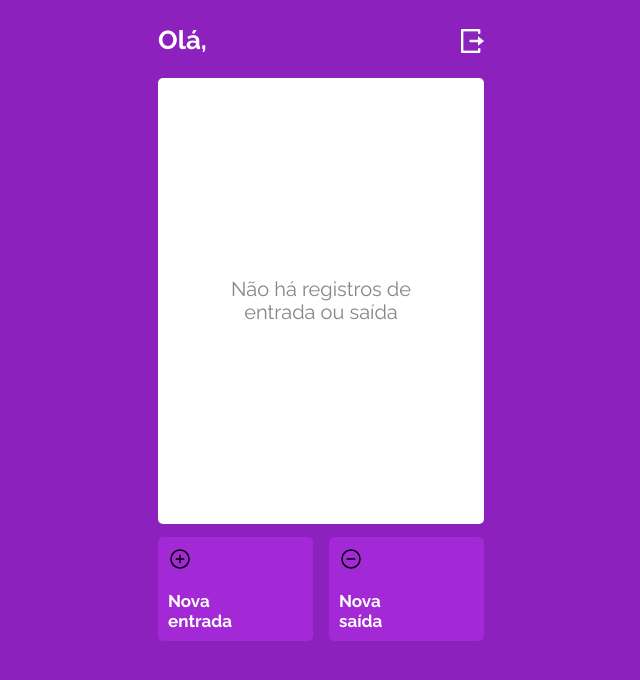
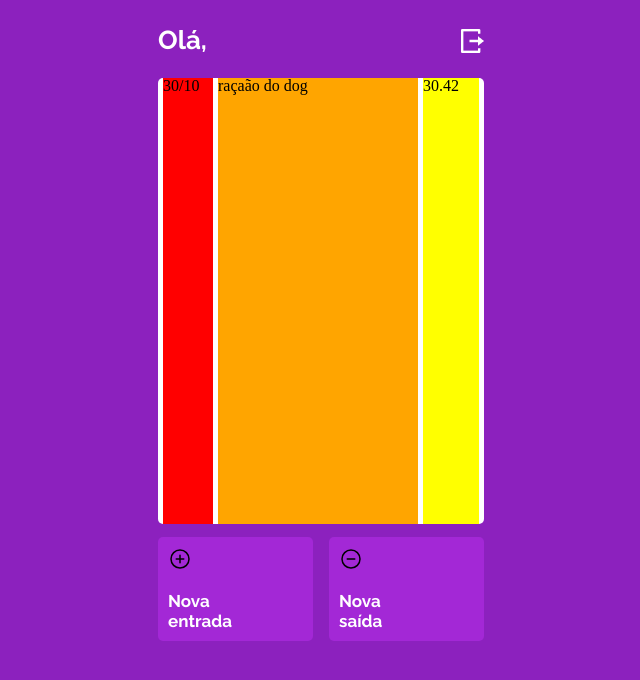
Before and after one commit to EduuCarvalho/projeto14-mywallet-front, a React (Create React App) app: page /paymentshistory in a window 1280 px wide. Shown: the top 680 px of the page, without its empty margins (319-959 px from the left). Built offline with nearby package versions, Linux system fonts and the light colour scheme; no server answers; a web font is replaced by a local one.

Commit message:
feat:Ajuste nas rotas de payment e deposit

```diff
--- a/src/components/App/App.js
+++ b/src/components/App/App.js
@@ -4,8 +4,7 @@ import styled from "styled-components";
 import LoginPage from "../Login/LoginPage.js"
 import SignUpPage from  "../SignUpPage/SignUpPage.js"
 import PaymentsHistoryPage  from "../PaymentsHistory/PaymentsHistoryPage .js";
-import DepositPage from "../Deposit-Payments/DepositPage.js";
-import PaymentPage from "../Deposit-Payments/PaymentPage.js";
+import AddTransactionsPage from "../Deposit-Payments/AddTransactionsPage.js";
 import React from "react";
 import { AuthProviderToken } from "../../context/userContext.js";
 
@@ -22,9 +21,7 @@ export default function App() {
                 <Route path="/" element={<LoginPage/>}/>
                 <Route path="/signup" element={<SignUpPage/>}/>
                 <Route path="/paymentshistory" element={<PaymentsHistoryPage />}/>
-                <Route path="/deposit" element={<DepositPage/>}/>
-                <Route path="/payment" element={<PaymentPage/>}/>
-
+                <Route path="/addtransaction/:type" element={<AddTransactionsPage/>}/>
             </Routes>
 
         </Pages>
--- /dev/null
+++ b/src/components/Deposit-Payments/AddTransactionsPage.js
@@ -0,0 +1,58 @@
+import axios from "axios";
+import { useState } from "react";
+import { useNavigate, useParams } from "react-router-dom";
+import { BASE_URL } from "../../constants/url";
+import { TypeTittle, StyledLink } from "./DepositStyle";
+import { PaymentContainer } from "./DepositStyle";
+import undoImg from "./img/undo.svg";
+import { useAuth } from "../../context/userContext";
+
+export default function AddTransactionsPage() {
+
+    const { userSessionInfo } = useAuth();
+    let navigate = useNavigate();
+
+    const auth = {
+        headers: { Authorization: `Bearer ${userSessionInfo.token}` }
+    }
+    console.log(auth)
+
+    const { type } = useParams();
+    const transactionType = type === "payment" ? "saída" : "entrada";
+    const [form, setForm] = useState({
+        description: "",
+        value: "",
+        type: type
+    });
+
+
+    function handleForm(e) {
+        const { name, value } = e.target;
+        setForm({ ...form, [name]: value });
+    }
+    console.log(auth)
+    console.log(form)
+    function postTransaction(e) {
+        e.preventDefault();
+        axios.post(`${BASE_URL}/addtransaction`, form, auth)
+            .then(() => {
+                navigate("/paymentshistory")
+
+            })
+            .catch((err) => console.log(err.response.data))
+    }
+
+    return (
+        <>
+            <TypeTittle>
+                <h1>Nova {transactionType}</h1>
+                <StyledLink to={'/paymentshistory'}> <img src={undoImg} alt="Return Page" /></StyledLink>
+            </TypeTittle>
+            <PaymentContainer onSubmit={postTransaction}>
+                <input placeholder="Valor" type="number" value={form.value} name="value" onChange={handleForm} required></input>
+                <input placeholder="Descrição" type="text" value={form.description} name="description" onChange={handleForm} required></input>
+                <button type={"submit"} >Salvar {transactionType}</button>
+            </PaymentContainer>
+        </>
+    )
+}
--- a/src/components/Deposit-Payments/DepositPage.js
+++ /dev/null
@@ -1,20 +0,0 @@
-import { TypeTittle,StyledLink } from "./DepositStyle";
-import { PaymentContainer } from "./DepositStyle";
-import undoImg from "./img/undo.svg";
-
-export default function DepositPage() {
-
-    return (
-        <>
-            <TypeTittle>
-                <h1>Nova entrada</h1>
-               <StyledLink to={'/paymentshistory'}> <img src={undoImg} alt= "Return Page"/></StyledLink>
-            </TypeTittle>
-            <PaymentContainer>
-                <input placeholder="Valor" type="text"></input>
-                <input placeholder="Descrição" type="password"></input>
-                <button>Salvar entrada</button>
-            </PaymentContainer>
-        </>
-    )
-}
--- a/src/components/Deposit-Payments/DepositStyle.js
+++ b/src/components/Deposit-Payments/DepositStyle.js
@@ -26,7 +26,7 @@ export const TypeTittle = styled.div`
         }
 `
 
-export const PaymentContainer = styled.div`
+export const PaymentContainer = styled.form`
     width:326px;
     display:flex;
     flex-direction:column;
--- a/src/components/Deposit-Payments/PaymentPage.js
+++ /dev/null
@@ -1,19 +0,0 @@
-import { TypeTittle,PaymentContainer,StyledLink  } from "./DepositStyle";
-import undoImg from "./img/undo.svg";
-
-export default function PaymentPage() {
-
-    return (
-        <>
-            <TypeTittle>
-                <h1>Nova Saída</h1>
-                <StyledLink to={'/paymentshistory'}><img src={undoImg} alt= "Return Page"/></StyledLink>
-            </TypeTittle>
-            <PaymentContainer>
-                <input placeholder="Valor" type="text"></input>
-                <input placeholder="Descrição" type="password"></input>
-                <button>Salvar saída</button>
-            </PaymentContainer>
-        </>
-    )
-}
--- a/src/components/PaymentsHistory/PaymentsHistoryPage .js
+++ b/src/components/PaymentsHistory/PaymentsHistoryPage .js
@@ -1,31 +1,64 @@
-import { Header,EmptyResgiterContainer,AddRegisterContainer,StyledLink } from "./PaymentsHistoryStyle";
+import { Header, EmptyResgiterContainer, AddRegisterContainer, StyledLink, TransactionsContainer } from "./PaymentsHistoryStyle";
 import logOutImg from "./img/Vector.png";
 import valueInImg from "./img/addcircle.svg";
 import ValueOutImg from "./img/removecircle.svg";
 import { useAuth } from "../../context/userContext";
+import { useEffect, useState } from "react";
+import axios from "axios";
+import { BASE_URL } from "../../constants/url";
 
 
 
-export default function PaymentsHistoryPage () {
+export default function PaymentsHistoryPage() {
 
-    const {userSessionInfo} = useAuth();
+    const { userSessionInfo } = useAuth();
 
-    return(
+    const auth = {
+        headers: { Authorization: `Bearer ${userSessionInfo.token}` }
+    }
+    const [transactionArray, setTransactionArray] = useState([{}]);
+    console.log("array", transactionArray)
+
+    useEffect(()=>{
+            axios.get(`${BASE_URL}/transations`,auth)
+            .then((res)=>
+            console.log(res.data))
+            .catch((err)=>
+            console.log(err.response.data))
+
+    },[])
+
+
+
+
+
+
+
+
+
+
+    return (
         <>
             <Header>
                 <h1>Olá, {userSessionInfo.name}</h1>
-            <img src={logOutImg} alt="logOut"/>
+                <img src={logOutImg} alt="logOut" />
             </Header>
+            {transactionArray.length === 0 ?
                 <EmptyResgiterContainer>
                     <h1>Não há registros de entrada ou saída</h1>
-        </EmptyResgiterContainer>
+                </EmptyResgiterContainer> :
+                <TransactionsContainer>
+                    <div>30/10</div>
+                    <p>raçaão do dog</p>
+                    <h1>30.42</h1>
+                </TransactionsContainer>}
             <AddRegisterContainer>
-            <StyledLink to={'/deposit'}><div>
-                <img src={valueInImg} alt="addValue"/>
+                <StyledLink to={'/addtransaction/deposit'}><div>
+                    <img src={valueInImg} alt="addValue" />
                     <h1>Nova entrada</h1>
                 </div></StyledLink>
-           <StyledLink to={'/payment'}><div>
-                <img src={ValueOutImg} alt="addValue"/>
+                <StyledLink to={'/addtransaction/payment'}><div>
+                    <img src={ValueOutImg} alt="addValue" />
                     <h1>Nova saída</h1>
                 </div></StyledLink>
             </AddRegisterContainer>
--- a/src/components/PaymentsHistory/PaymentsHistoryStyle.js
+++ b/src/components/PaymentsHistory/PaymentsHistoryStyle.js
@@ -46,6 +46,34 @@ export const EmptyResgiterContainer = styled.div`
 
         }
     `
+    export const TransactionsContainer = styled.div`
+        background: #FFFFFF;
+        height:446px;
+        border-radius: 5px;
+        width:326px;
+        display:flex;
+        margin-bottom:13px;
+        display:flex;
+        justify-content:space-evenly;
+
+            div{
+                width:50px;
+                background-color:red;
+            }
+            p{
+                width:200px;
+                background-color:orange;
+            }
+
+            h1{
+                width:56px;
+                background-color:yellow;
+            }
+    `
+
+
+
+
     export const AddRegisterContainer = styled.div`
     width:326px;
     height:114px;
```
Lines whose indentation alone changed are shown as unchanged.
